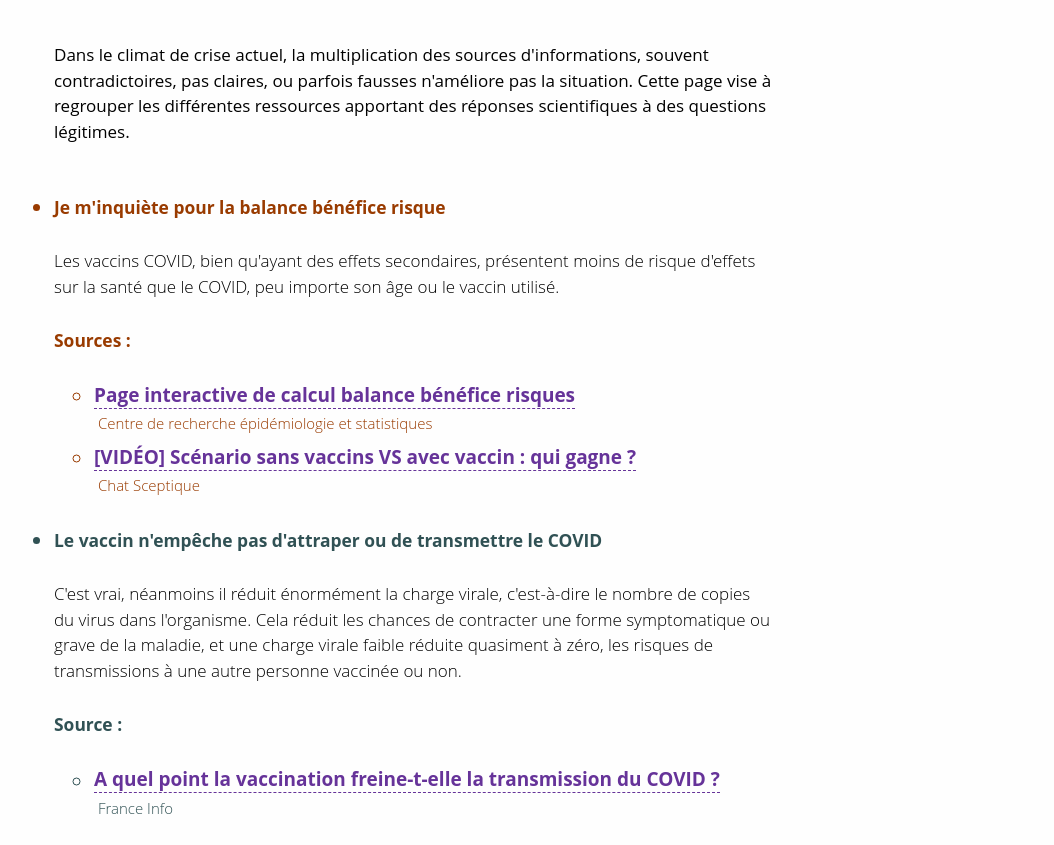
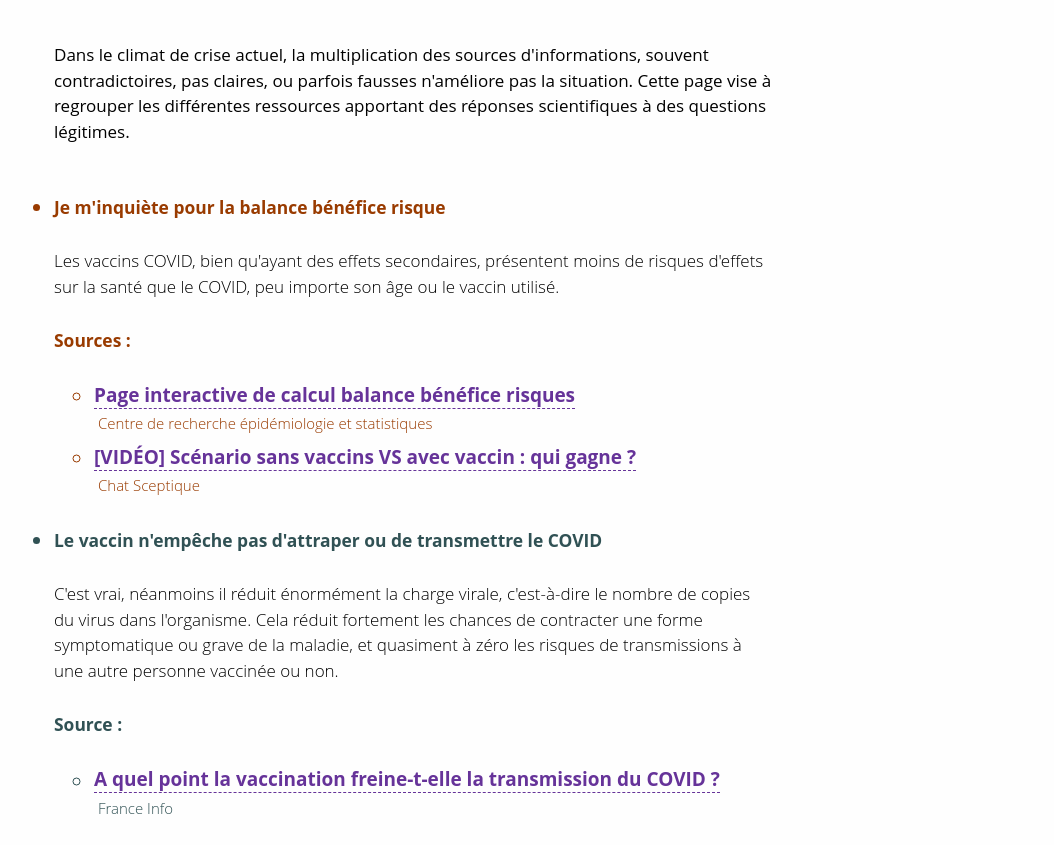
Before and after one commit to PofMagicfingers/j-ai-peur-du-vaccin, a Gatsby site: page / in a window 1280 px wide. Shown: the part 174-1019 px from the top of the page, without its empty margins (226-1280 px from the left). Built offline with nearby package versions, Linux system fonts and the light colour scheme; Gatsby itself is replaced by a stand-in of ours.

Commit message:
feat: corrige certaines formulations

```diff
--- a/src/pages/index.js
+++ b/src/pages/index.js
@@ -91,7 +91,7 @@ const questions = [
   {
     text: "Je m'inquiète pour la balance bénéfice risque",
     description:
-      "Les vaccins COVID, bien qu'ayant des effets secondaires, présentent moins de risque d'effets sur la santé que le COVID, peu importe son âge ou le vaccin utilisé.",
+      "Les vaccins COVID, bien qu'ayant des effets secondaires, présentent moins de risques d'effets sur la santé que le COVID, peu importe son âge ou le vaccin utilisé.",
     color: "#993B00",
     StyledLi: styled(StyledLi)`
       color: ${({ theme }) => lighten(theme.id == "dark" ? 0.5 : 0, "#993B00")};
@@ -112,7 +112,7 @@ const questions = [
   {
     text: "Le vaccin n'empêche pas d'attraper ou de transmettre le COVID",
     description:
-      "C'est vrai, néanmoins il réduit énormément la charge virale, c'est-à-dire le nombre de copies du virus dans l'organisme. Cela réduit les chances de contracter une forme symptomatique ou grave de la maladie, et une charge virale faible réduite quasiment à zéro, les risques de transmissions à une autre personne vaccinée ou non.",
+      "C'est vrai, néanmoins il réduit énormément la charge virale, c'est-à-dire le nombre de copies du virus dans l'organisme. Cela réduit fortement les chances de contracter une forme symptomatique ou grave de la maladie, et quasiment à zéro les risques de transmissions à une autre personne vaccinée ou non.",
     color: "#305154",
     StyledLi: styled(StyledLi)`
       color: ${({ theme }) => lighten(theme.id == "dark" ? 0.5 : 0, "#305154")};
@@ -189,8 +189,6 @@ const autresRessources = [
 // markup
 const IndexPage = () => {
   const title = "J'ai peur du vaccin COVID-19";
-
-  console.log(questions);
 
   return (
     <Layout style={pageStyles} pageTitle={title}>
```
